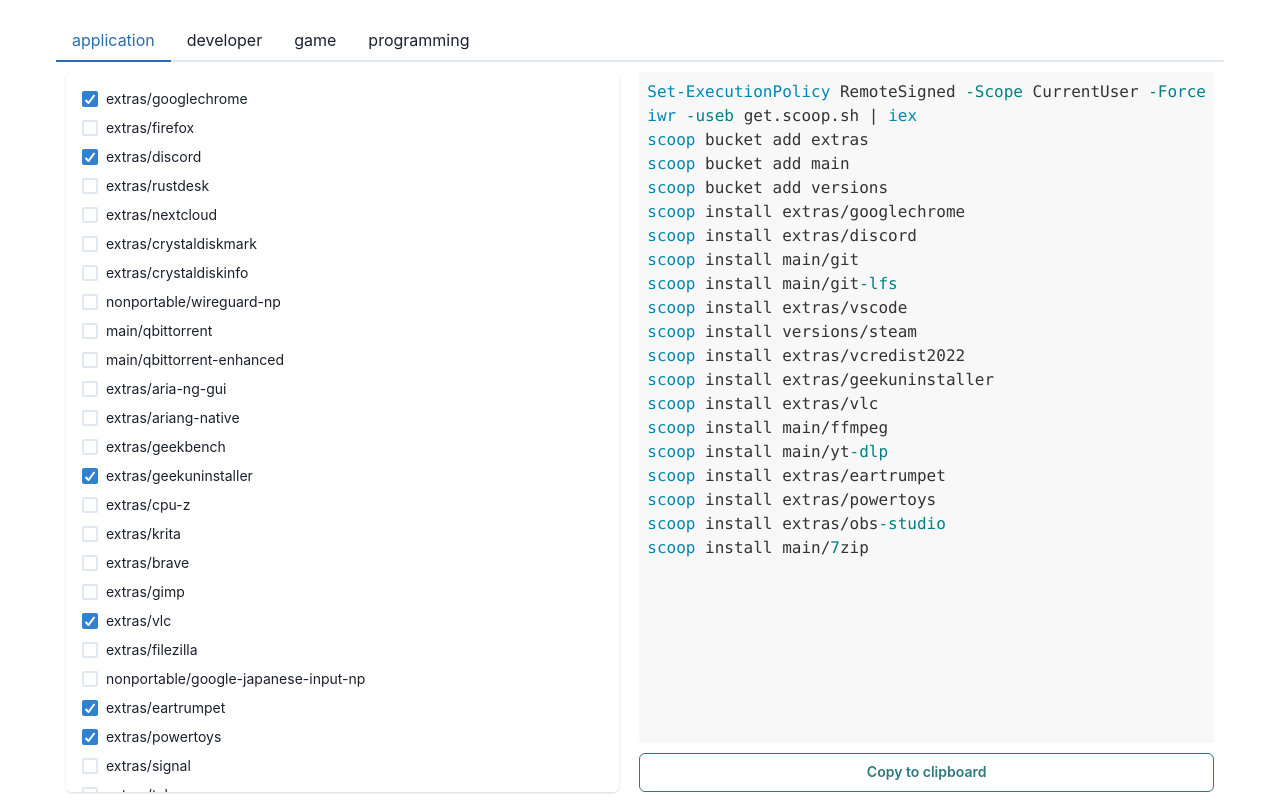
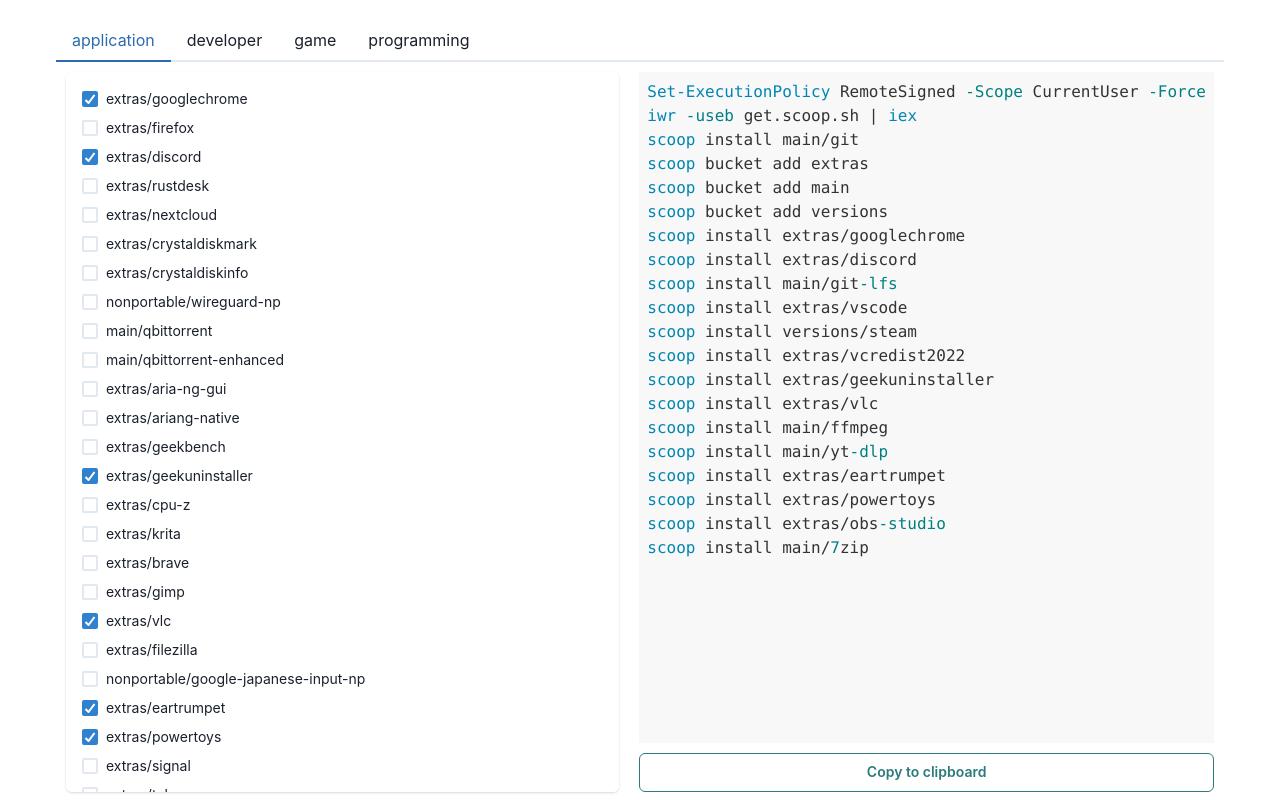
Before and after one commit to fa0311/bucket-init-web, a React (Vite) app: page / in a window 1280 px wide. Built offline with nearby package versions, Linux system fonts and the light colour scheme.

Commit message:
fix install git
Signed-off-by: ふぁ <yuki@yuki0311.com>

```diff
--- a/src/assets/data.json
+++ b/src/assets/data.json
@@ -18,12 +18,6 @@
       "name": "extras/discord",
       "default": true,
       "tags": ["application"]
-    },
-    {
-      "bucket": "main",
-      "name": "main/git",
-      "default": true,
-      "tags": ["developer"]
     },
     {
       "bucket": "main",
--- a/src/view/install.tsx
+++ b/src/view/install.tsx
@@ -46,6 +46,7 @@
 const install = [
   "Set-ExecutionPolicy RemoteSigned -Scope CurrentUser -Force",
   "iwr -useb get.scoop.sh | iex",
+  "scoop install main/git",
 ];
 
 const toCommand = (items: DataAppType[]): string[] => {
```
